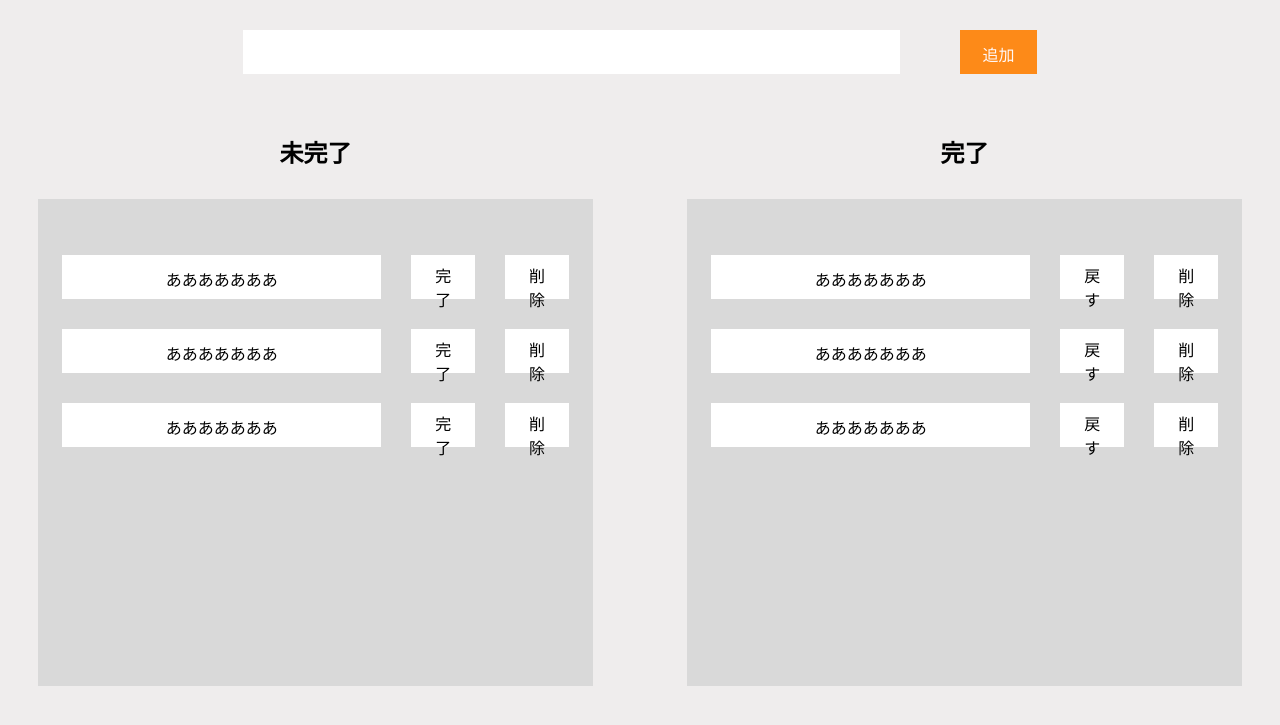
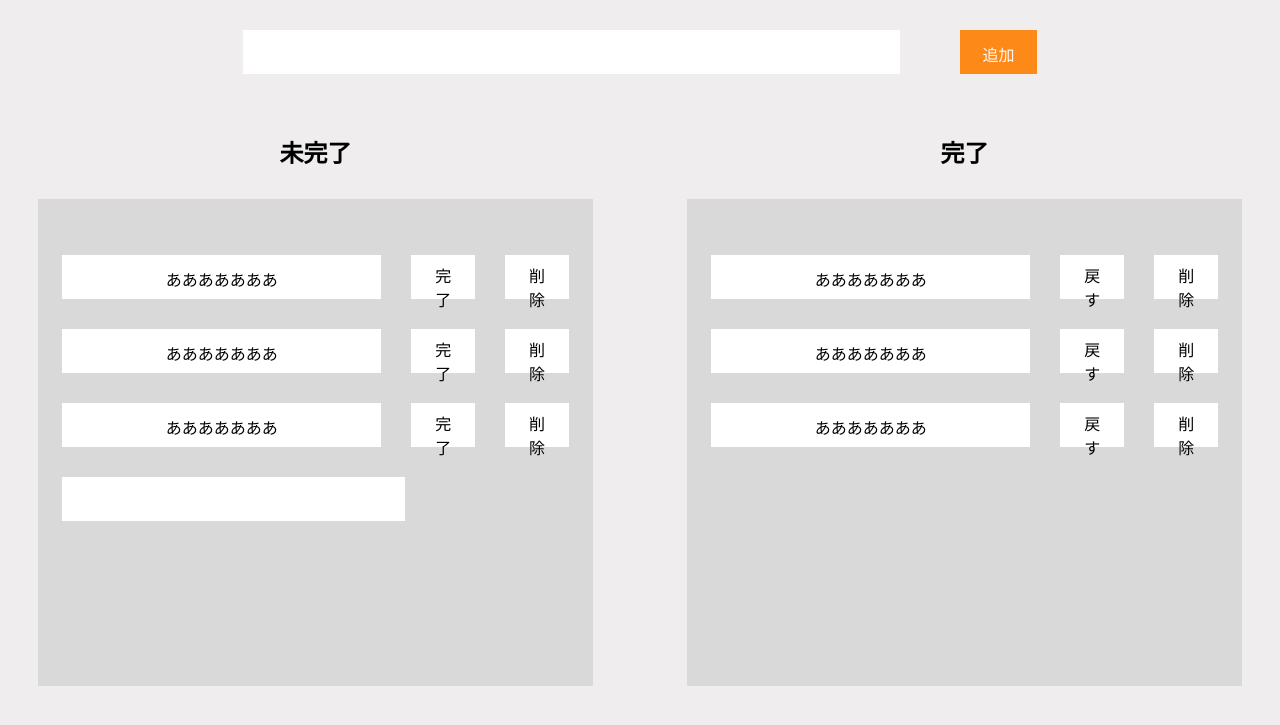
Before and after one commit to kozyocho/todo-list-js, a plain HTML site: page index.html in a window 1280 px wide. Both pictures are taken after a click on the button "追加". Shown: the part 171-896 px from the top of the page. Drawn offline with Linux system fonts and the light colour scheme.

Commit message:
動的に要素を生成・追加する処理を追加

```diff
--- a/index.html
+++ b/index.html
@@ -20,7 +20,7 @@
         <div class="incomplete__title">
           <h2>未完了</h2>
         </div>
-        <div class="incomplete__box">
+        <div id="parent" class="incomplete__box">
           <div class="incomplete__list">
             <div class="incomplete__todo-content">
               <p class="incomplete__todo-content-text">あああああああ</p>
--- a/js/app.js
+++ b/js/app.js
@@ -12,9 +12,49 @@ function getInputValue() {
 
   //追加ボタンを押したら入力欄を空白にする
   input.value = "";
+
+  //生成した要素を未完了エリアに追加する関数を追加
+  addIncomplete(inputValue);
 }
 
 //追加ボタンを押したらgetInputValue要素を取得
 const addButton = document.getElementById("js-add");
 
 addButton.addEventListener("click", getInputValue);
+
+/*
+1. 入力内容を取得
+2. incomplete__list, incomplete__todo-content, incomplete__todo-content-textを生成
+3. ターゲットにするp要素を取得
+4. p要素のvalueに取得した内容を格納
+*/
+
+//要素を動的に生成する処理
+function createIncompleteElement() {
+  const incompleteListElement = document.createElement("div");
+  incompleteListElement.className = "incomplete__list";
+
+  //生成した要素を追加する親要素を取得
+  const parentElement = document.getElementById("parent");
+
+  //親要素の子要素として生成した要素を追加
+  parentElement.appendChild(incompleteListElement);
+
+  const incompleteTodoContent = document.createElement("div");
+  incompleteTodoContent.className = "incomplete__todo-content";
+  incompleteListElement.appendChild(incompleteTodoContent);
+
+  const incompleteTodoContentText = document.createElement("p");
+  incompleteTodoContentText.className = "incomplete__todo-content-text";
+  incompleteTodoContent.appendChild(incompleteTodoContentText);
+
+  return incompleteTodoContent;
+}
+
+function addIncomplete(inputvalue) {
+  //作成したp要素を取得
+  const target = createIncompleteElement();
+
+  //p要素に入力内容を格納
+  target.textContent = inputvalue;
+}
--- a/sass/style.scss
+++ b/sass/style.scss
@@ -71,6 +71,7 @@ body {
   width: fit-content;
   margin-top: 30px;
   height: 487px;
+  overflow: scroll;
 }
 
 .incomplete__list,
```
Also changed, not shown: css/style.css.
